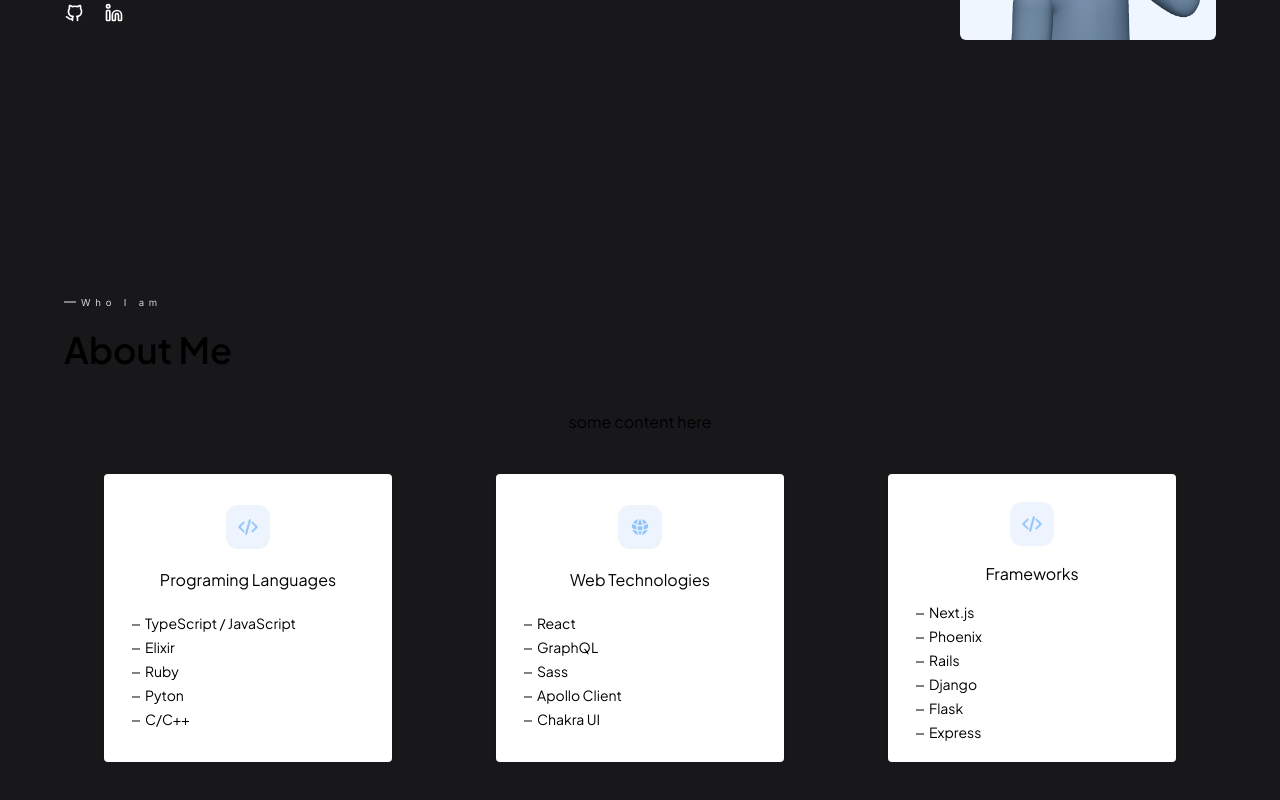
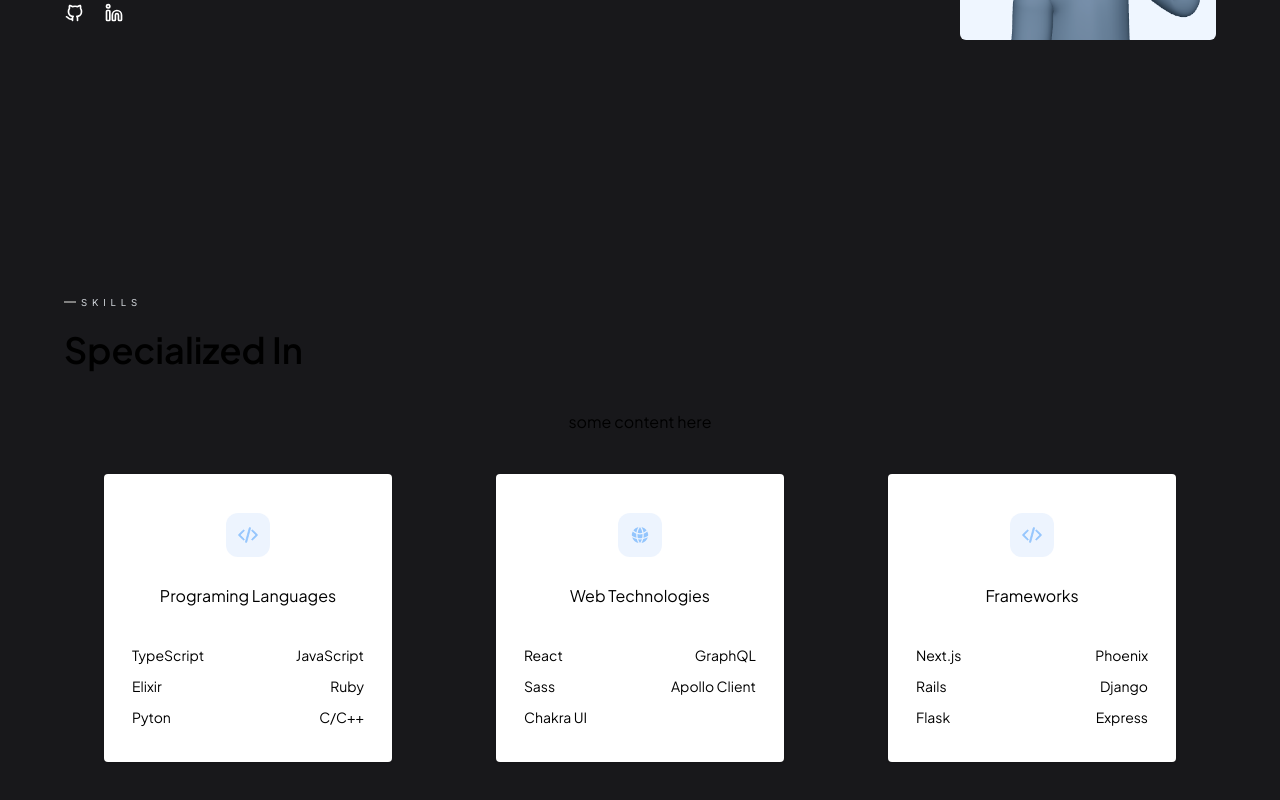
Before and after one commit to GabrielCee27/portfolio, a Next.js app: page / in a window 1280 px wide. Shown: the part 504-1304 px from the top of the page. Built offline with nearby package versions, Linux system fonts and the light colour scheme.

Commit message:
update skill cards

```diff
--- a/src/components/About.tsx
+++ b/src/components/About.tsx
@@ -11,10 +11,15 @@ const SkillCard: FC<{
     <div className="grid gap-4 p-7 px-10 sm:px-7 bg-white text-black text-center shadow rounded w-72 h-72 m-auto">
       <div className="w-fit m-auto">{Icon}</div>
       <p>{title}</p>
-      <ul className="styled-list text-sm text-left flex flex-col gap-1">
-        {skills.map((skill, index) => (
-          <li key={index}>{skill}</li>
-        ))}
+      <ul className="text-sm text-left grid grid-cols-2 gap-1">
+        {skills.map((skill, index) => {
+          const isEven = index % 2 == 0;
+          return (
+            <li key={index} className={isEven ? "text-left" : "text-right"}>
+              {skill}
+            </li>
+          );
+        })}
       </ul>
     </div>
   );
@@ -29,9 +34,9 @@ const ICON_CLASSNAME = "h-5 w-5 fill-blue-300";
 const About: FC = () => {
   return (
     <div>
-      <Title aboveTitle="Who I am">About Me</Title>
+      <Title aboveTitle="SKILLS">Specialized In</Title>
       <p className="py-10 text-center">some content here</p>
-      <div className="flex flex-col justify-around md:flex-row gap-6">
+      <div className="flex flex-col flex-wrap justify-around md:flex-row gap-6">
         <SkillCard
           Icon={
             <IconBox>
@@ -42,7 +47,8 @@ const About: FC = () => {
           }
           title="Programing Languages"
           skills={[
-            "TypeScript / JavaScript",
+            "TypeScript",
+            "JavaScript",
             "Elixir",
             "Ruby",
             "Pyton",
```
